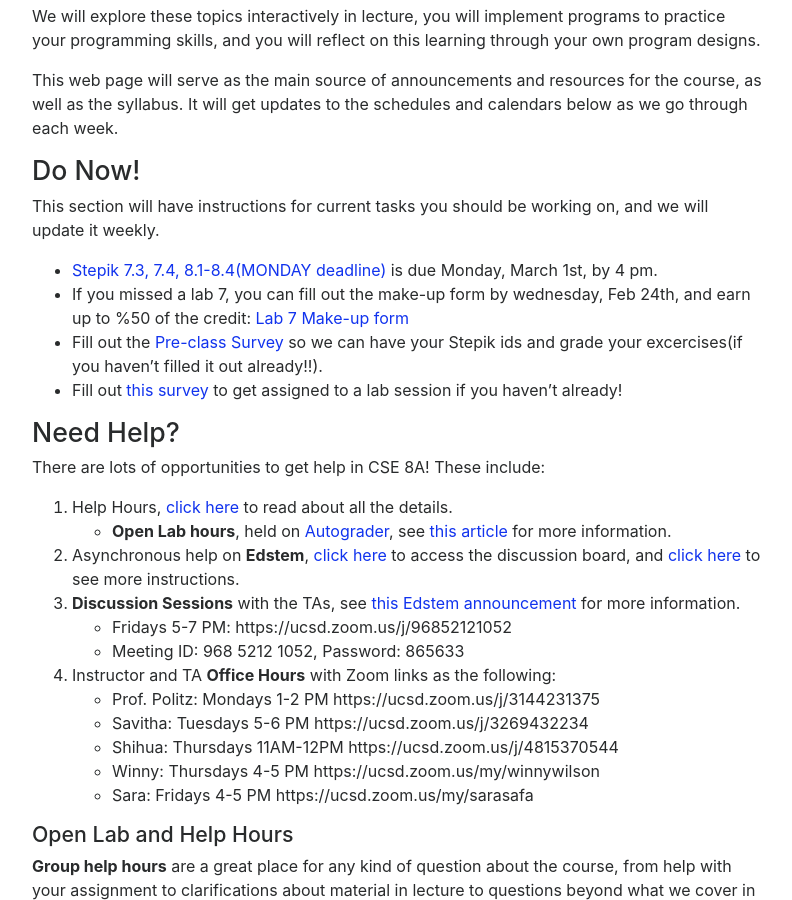
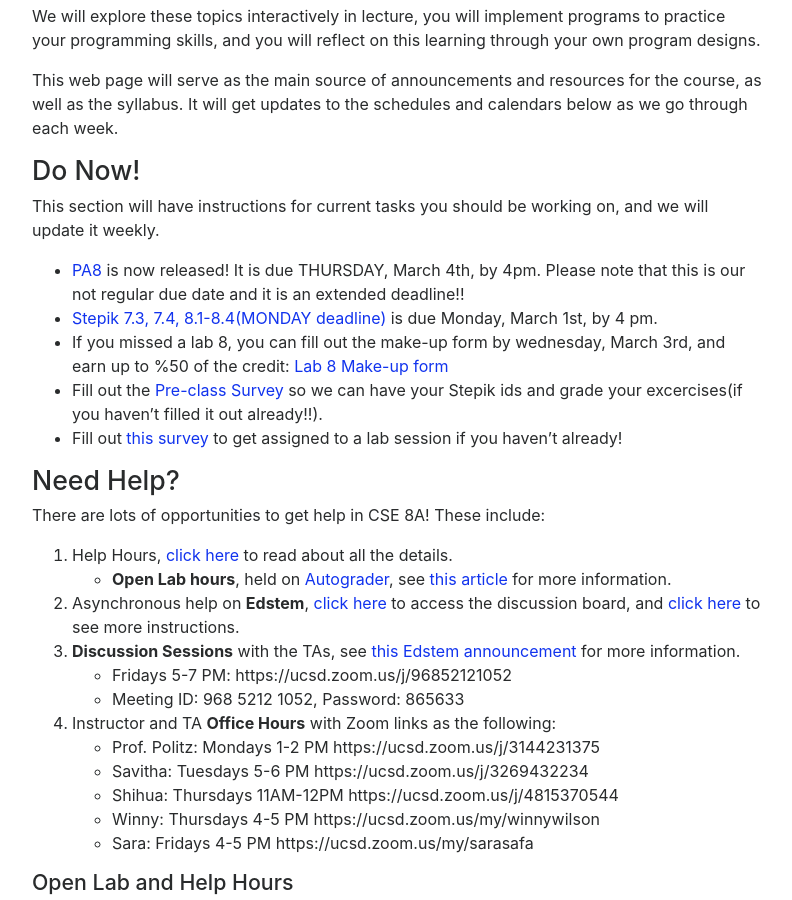
Before and after one commit to ucsd-cse8a-w21/ucsd-cse8a-w21.github.io, a Jekyll site: the page built from index.md, in a window 1280 px wide and 900 px high, scrolled down 683 px. Shown: the whole window, without its empty margins (243-1035 px from the left). Built offline with Jekyll 4.4.1, drawn with Linux system fonts in a browser that asks for light colours; nearby versions of some CDN libraries.

Commit message:
PA8 and lab 8 make-up

```diff
--- a/index.md
+++ b/index.md
@@ -28,8 +28,9 @@ and calendars below as we go through each week.
 This section will have instructions for current tasks you should be working
 on, and we will update it weekly.
 
+- [PA8](https://docs.google.com/document/d/1YgwQIJYRjj-urewlgrfL5hKUMT4i5E7HLZfeJXgOsM0/edit?usp=sharing) is now released! It is due THURSDAY, March 4th, by 4pm. Please note that this is our not regular due date and it is an extended deadline!!
 - [Stepik 7.3, 7.4, 8.1-8.4(MONDAY deadline)](https://stepik.org/lesson/467772/step/1?unit=458591) is due Monday, March 1st, by 4 pm.
-- If you missed a lab 7, you can fill out the make-up form by wednesday, Feb 24th, and earn up to %50 of the credit: [Lab 7 Make-up form](https://forms.gle/Ys17q66wKdpUkucs5)
+- If you missed a lab 8, you can fill out the make-up form by wednesday, March 3rd, and earn up to %50 of the credit: [Lab 8 Make-up form](https://forms.gle/iqbTuoL5FwQdnHJEA)
 - Fill out the [Pre-class Survey](https://forms.gle/fu7V8UxvKEH3i6ef7) so we can have your Stepik ids and grade your excercises(if you haven't filled it out already!!).
 - Fill out [this
 survey](https://docs.google.com/forms/d/e/1FAIpQLScrxmgbgx9BCM8n_qo-BI4rKQAXhbGR2yf-sLrJGNYnanczSA/viewform)
```
